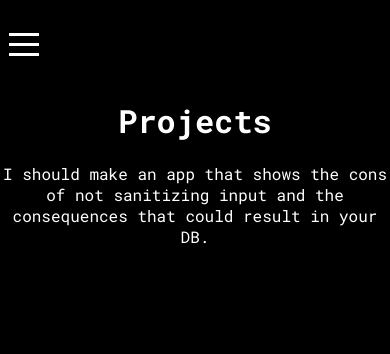
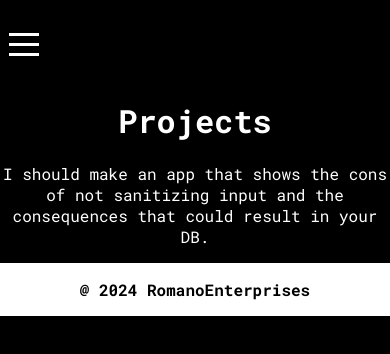
Before and after one commit to enzosromano/portfolio, a React (Create React App) app: page /projects in a window 390 px wide. Shown: the top 354 px of the page. Built offline with nearby package versions, Linux system fonts and the light colour scheme.

Commit message:
mobile view fixes

```diff
--- a/src/App.tsx
+++ b/src/App.tsx
@@ -24,7 +24,8 @@ function App() {
           <Route path="/projects" element={<Projects />} />
         </Routes>
       </div>
-      <div><b>{(width < 800) ?  "": <Footer />}</b></div>
+      <Footer/>
+
     </>
   )
 }
--- a/src/components/Footer/Footer.css
+++ b/src/components/Footer/Footer.css
@@ -19,3 +19,11 @@
     bottom:0;
     right:0;
 }
+
+@media only screen and (max-width: 1100px)  {
+
+    .footer {
+        position: inherit;
+    }
+
+}
--- a/src/components/Footer/Footer.tsx
+++ b/src/components/Footer/Footer.tsx
@@ -1,9 +1,42 @@
 import "./Footer.css";
+import { useState, useEffect} from "react";
 
 export default function Footer() {
+
+    const {width} = useWindowDimensions()
+
     return (
+
+
         <footer className="footer">
-            <p>@ 2024 EnzoRomanoEnterprises (not a real company)</p>
+            <b>{(width < 1101) ?
+            <p>@ 2024 RomanoEnterprises</p>
+            : <p>@ 2024 RomanoEnterprises (not a real company)</p> }</b>
         </footer>
     )
 }
+
+function getWindowDimensions() {
+    const { innerWidth: width, innerHeight: height } = window;
+    return {
+      width,
+      height,
+    };
+  }
+
+  function useWindowDimensions() {
+    const [windowDimensions, setWindowDimensions] = useState(
+      getWindowDimensions()
+    );
+
+    useEffect(() => {
+      function handleResize() {
+        setWindowDimensions(getWindowDimensions());
+      }
+
+      window.addEventListener("resize", handleResize);
+      return () => window.removeEventListener("resize", handleResize);
+    }, []);
+
+    return windowDimensions;
+  }
--- a/src/components/Navbar/NavbarMobile.tsx
+++ b/src/components/Navbar/NavbarMobile.tsx
@@ -2,9 +2,7 @@ import { useClickAway } from "react-use";
 import { useRef } from "react";
 import { useState } from "react";
 import { Squash as Hamburger } from "hamburger-react";
-import { AnimatePresence, motion } from "framer-motion";
 import { Link, useMatch, useResolvedPath } from "react-router-dom"
-//import { routes } from "../routes";
 
 import "./NavbarMobile.css";
 
@@ -22,6 +20,7 @@ export default function Navbar() {
             <div className="displayed">
                 <ul className="menu">
                     <ul>
+                        <Link to="/">HOME</Link>
                         <ActivePage to="/blog">BLOG</ActivePage>
                         <ActivePage to="/about">ABOUT</ActivePage>
                         <ActivePage to="/projects">PROJECTS</ActivePage>
--- a/src/styles.css
+++ b/src/styles.css
@@ -162,8 +162,8 @@ body {
     }
 
     .icons img{
-        height: 10vh;
-        width: 20vw;
+        height: 100px;
+        width: 100px;
     }
 
     .skills {
@@ -173,11 +173,11 @@ body {
 
 }
 
-@media only screen and (max-width: 550px)  {
+@media only screen and (max-width: 800px)  {
 
     .icons img{
-        height: 12vh;
-        width: 10vw;
+        height: 80px;
+        width: 80px;
     }
 
 }
```
